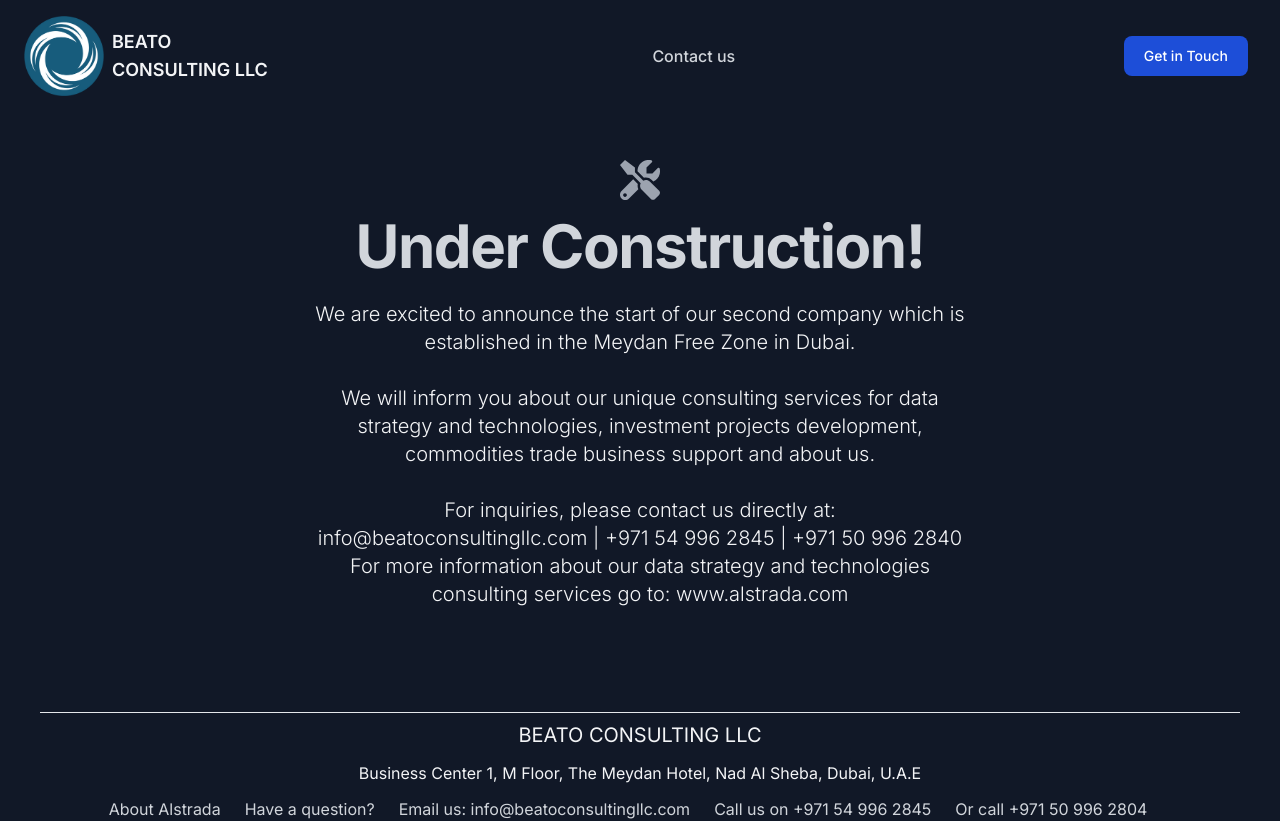
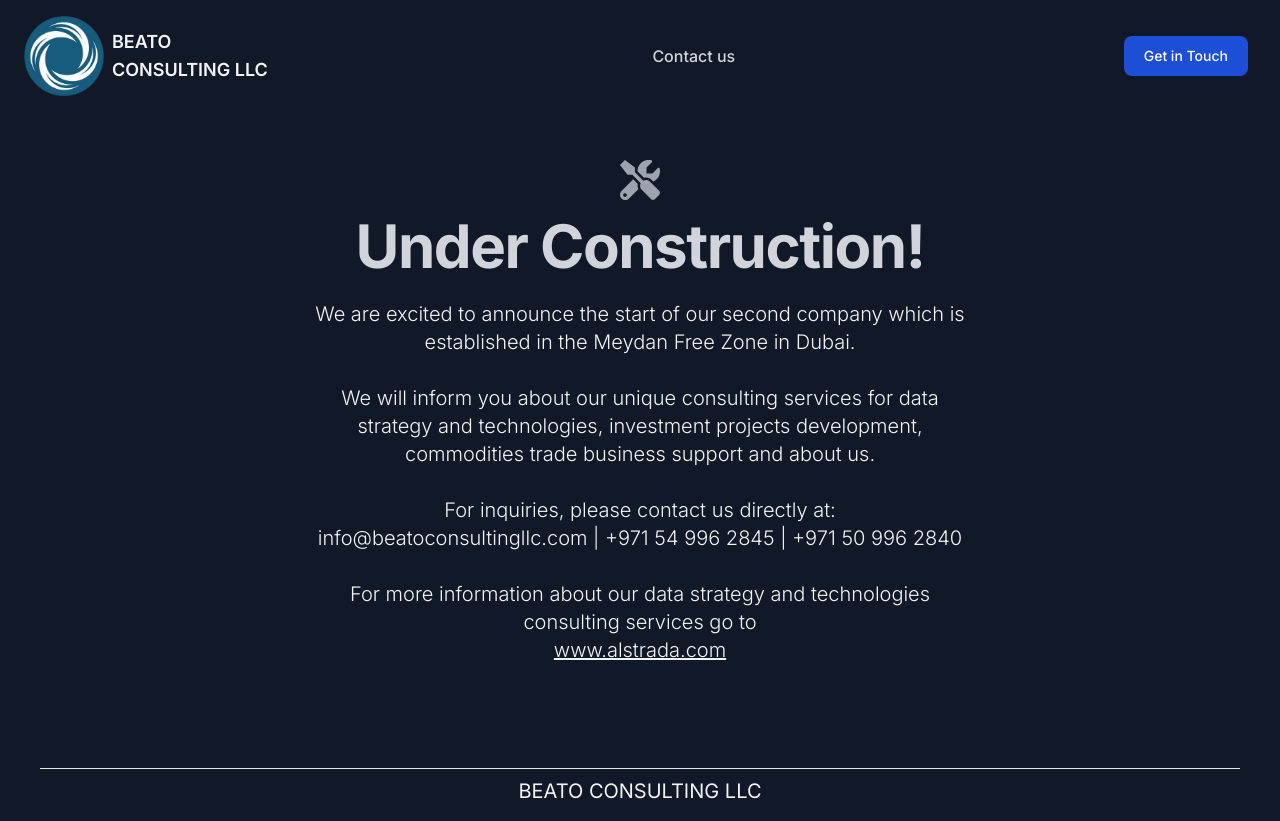
Before and after one commit to IbrahimYemi/beato-construction, a Next.js app: page / in a window 1280 px wide. Shown: the top 821 px of the page. Built offline with nearby package versions, Linux system fonts and the light colour scheme.

Commit message:
alstrada linked

```diff
--- a/src/app/page.js
+++ b/src/app/page.js
@@ -29,9 +29,10 @@
             technologies, investment projects development, commodities trade business
             support and about us.<br/><br/>
             For inquiries, please contact us directly at:<br/>
-            info@beatoconsultingllc.com | +971 54 996 2845 | +971 50 996 2840<br/>
+            info@beatoconsultingllc.com | +971 54 996 2845 | +971 50 996 2840<br/><br/>
             For more information about our data strategy and technologies consulting
-            services go to: www.alstrada.com
+            services go to<br/>
+            <a href="https://www.alstrada.com" className="underline">www.alstrada.com</a>
           </p>
         </div>
       </section>
```
